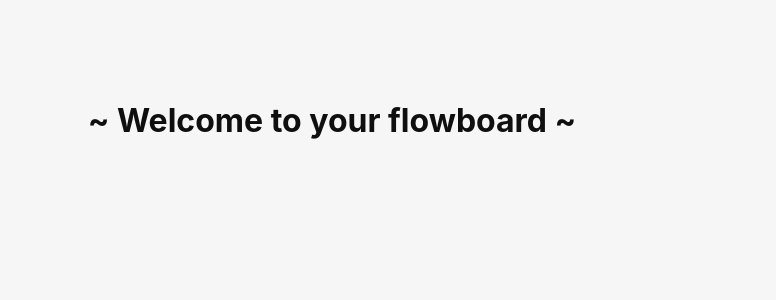
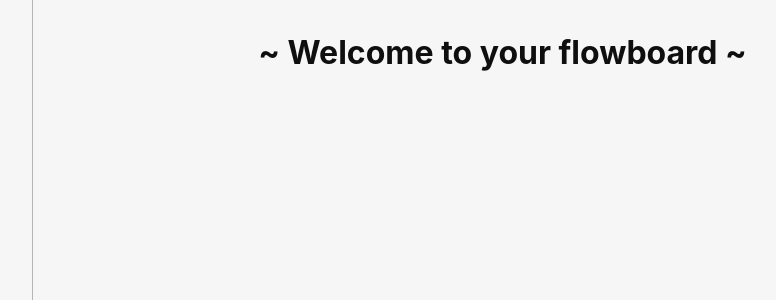
Before and after one commit to AntoineRR/flowboard, a Vue app: page / in a window 1280 px wide. Shown: the top 300 px of the page, without its empty margins (308-1084 px from the left). Built offline with nearby package versions, Linux system fonts and the light colour scheme.

Commit message:
feat: directory tree as a sidebar

```diff
--- a/src/App.vue
+++ b/src/App.vue
@@ -4,13 +4,38 @@ import TreeView from "./components/TreeView.vue";
 
 <template>
   <div class="container">
-    <h1>~ Welcome to your flowboard ~</h1>
-    <TreeView class="tree" />
+    <div class="sidebar">
+      <TreeView class="tree" />
+    </div>
+    <div class="main">
+      <h1>~ Welcome to your flowboard ~</h1>
+    </div>
   </div>
 </template>
 
 <style scoped>
+.container {
+  display: flex;
+  flex-direction: row;
+  height: 100%;
+}
+
+.sidebar {
+  width: 300px;
+  padding: 20px;
+  border-right: 1px solid #b5b5b5;
+  top: 0;
+  left: 0;
+  bottom: 0;
+  overflow-y: auto;
+}
+
 .tree {
   text-align: left;
 }
+
+.main {
+  padding: 20px;
+  flex: 1;
+}
 </style>
--- a/src/components/TreeView.vue
+++ b/src/components/TreeView.vue
@@ -44,7 +44,7 @@ onMounted(async () => {
 <style scoped>
 ul {
   list-style-type: none;
-  padding-top: 5px;
-  padding-left: 10px;
+  padding: 0;
+  margin: 0;
 }
 </style>
--- a/src/style.css
+++ b/src/style.css
@@ -14,13 +14,15 @@
   -webkit-text-size-adjust: 100%;
 }
 
-.container {
+body, html {
+  height: 100%;
+  width: 100%;
   margin: 0;
-  padding-top: 10vh;
-  display: flex;
-  flex-direction: column;
-  justify-content: center;
-  text-align: center;
+}
+
+#app {
+  height: 100%;
+  width: 100%;
 }
 
 h1 {
```
